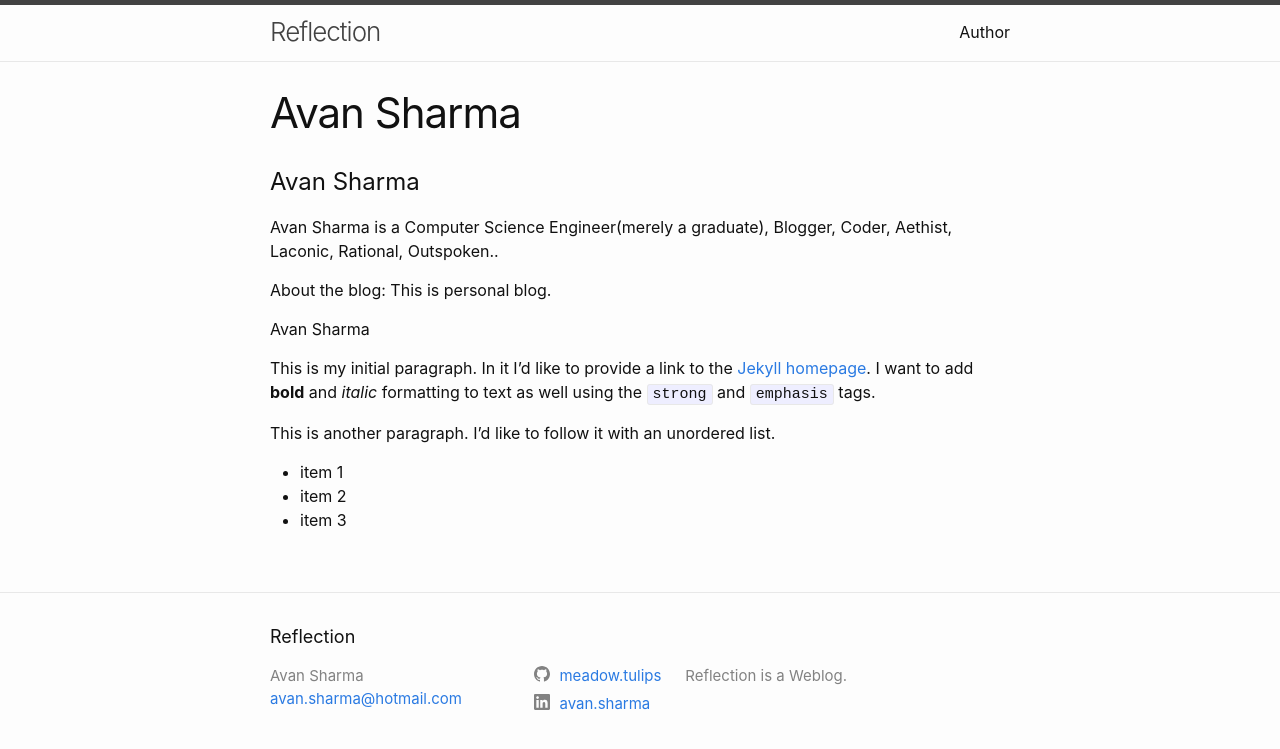
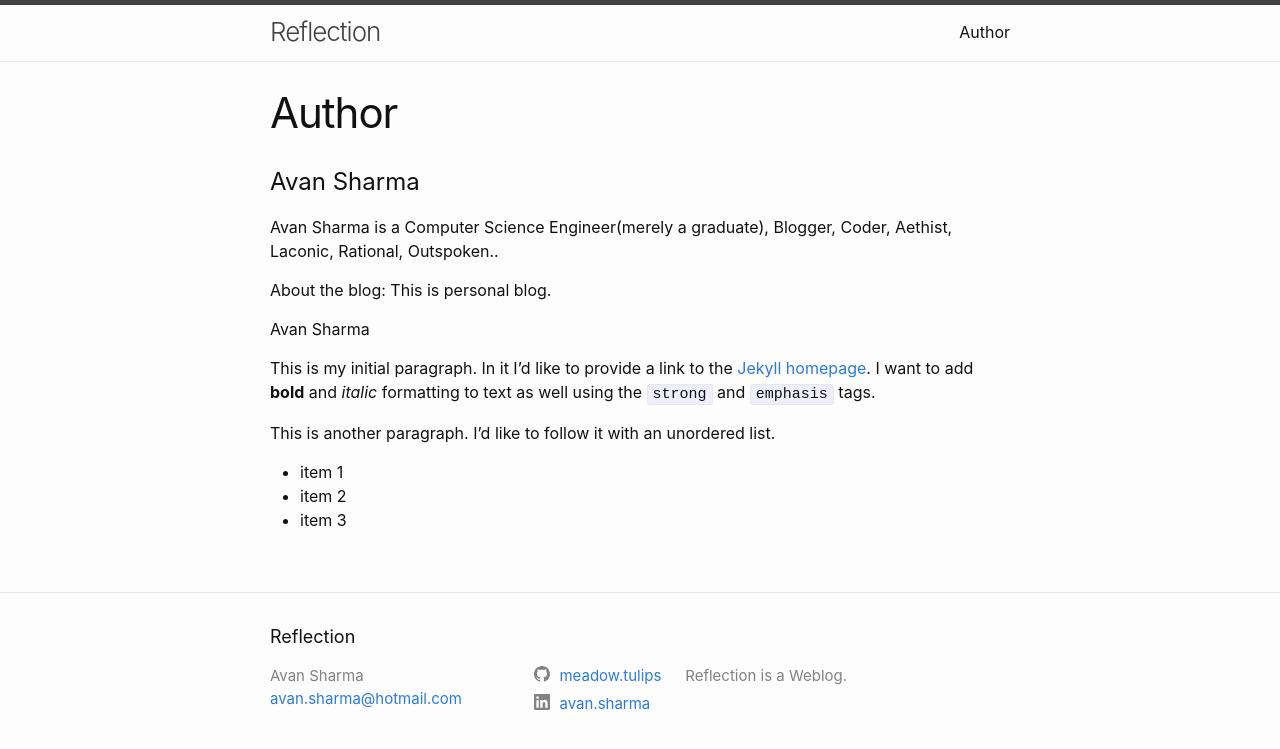
Before and after one commit to meadow-tulips/Myblog, a Jekyll site: the page built from about.md, in a window 1280 px wide. Shown: the top 749 px of the page. Built offline with Jekyll 4.4.1, drawn with Linux system fonts in a browser that asks for light colours.

Commit message:
Update page.html

```diff
--- a/_layouts/page.html
+++ b/_layouts/page.html
@@ -4,7 +4,7 @@ layout: default
 <article class="post">
 
   <header class="post-header">
-    <h1 class="post-title">{{ page.author | escape }}</h1>
+    <h1 class="post-title">{{ page.title | escape }}</h1>
   </header>
 
   <div class="post-content">
```
